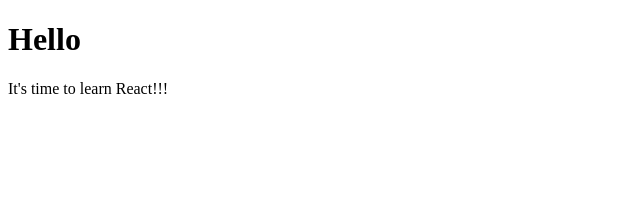
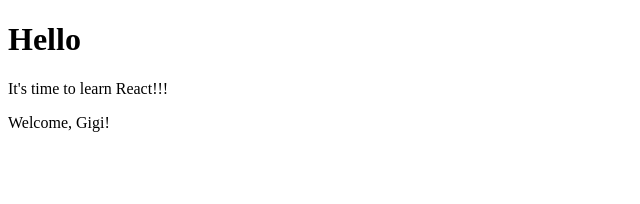
Before and after one commit to PeppeOliveri/Esercizi-React, a React (Create React App) app in the folder myapp/: page / in a window 1280 px wide. Shown: the top 204 px of the page, without its empty margins (0-640 px from the left). Built offline with nearby package versions, Linux system fonts and the light colour scheme.

Commit message:
exercise 02 react

```diff
--- a/myapp/src/App.js
+++ b/myapp/src/App.js
@@ -1,11 +1,13 @@
 import Hello from "./Hello";
 import Message from "./Message";
+import Welcome from "./Welcome";
 
 function App() {
   return (
     <div>
       <Hello />
       <Message />
+      <Welcome name="Gigi" />
     </div>
   );
 }
--- /dev/null
+++ b/myapp/src/Welcome.js
@@ -0,0 +1,11 @@
+import React from "react";
+
+export default class Welcome extends React.Component {
+  render() {
+    return (
+      <div>
+        <p>Welcome, {this.props.name}!</p>
+      </div>
+    );
+  }
+}
```
